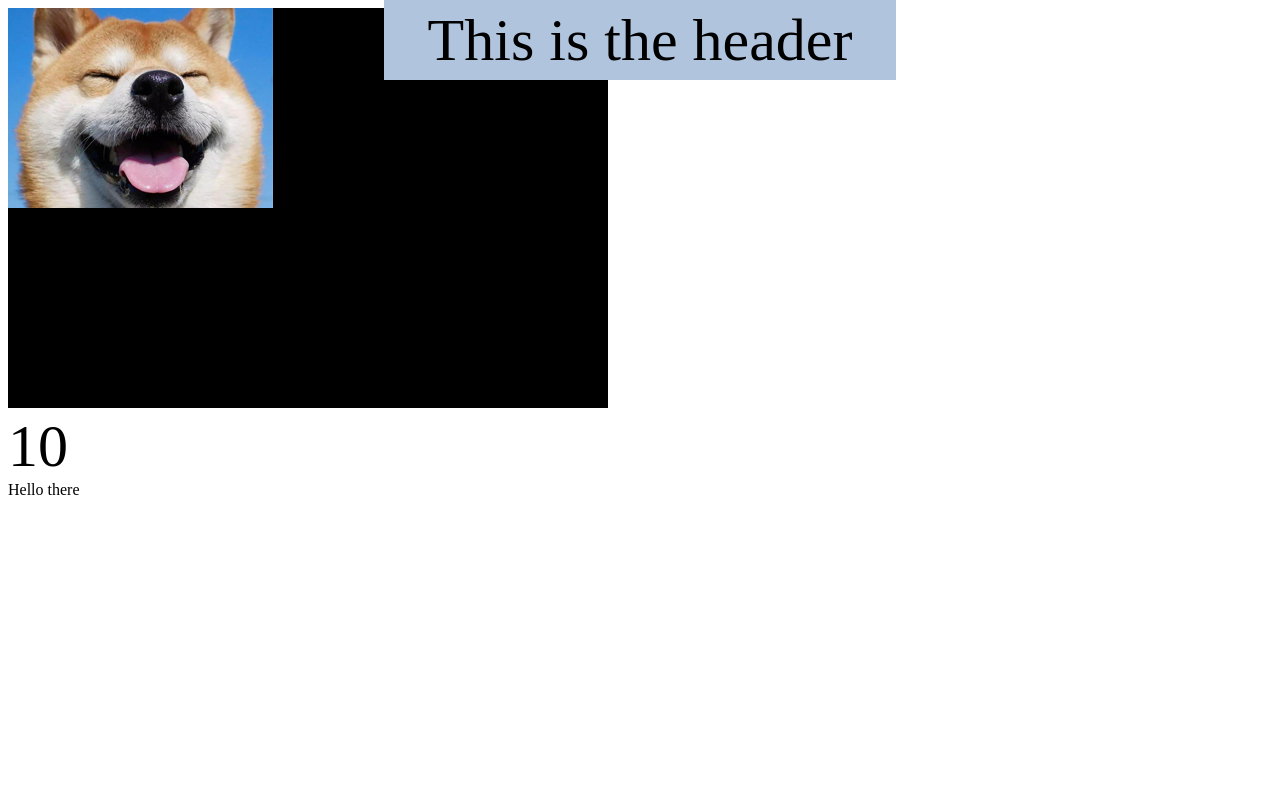
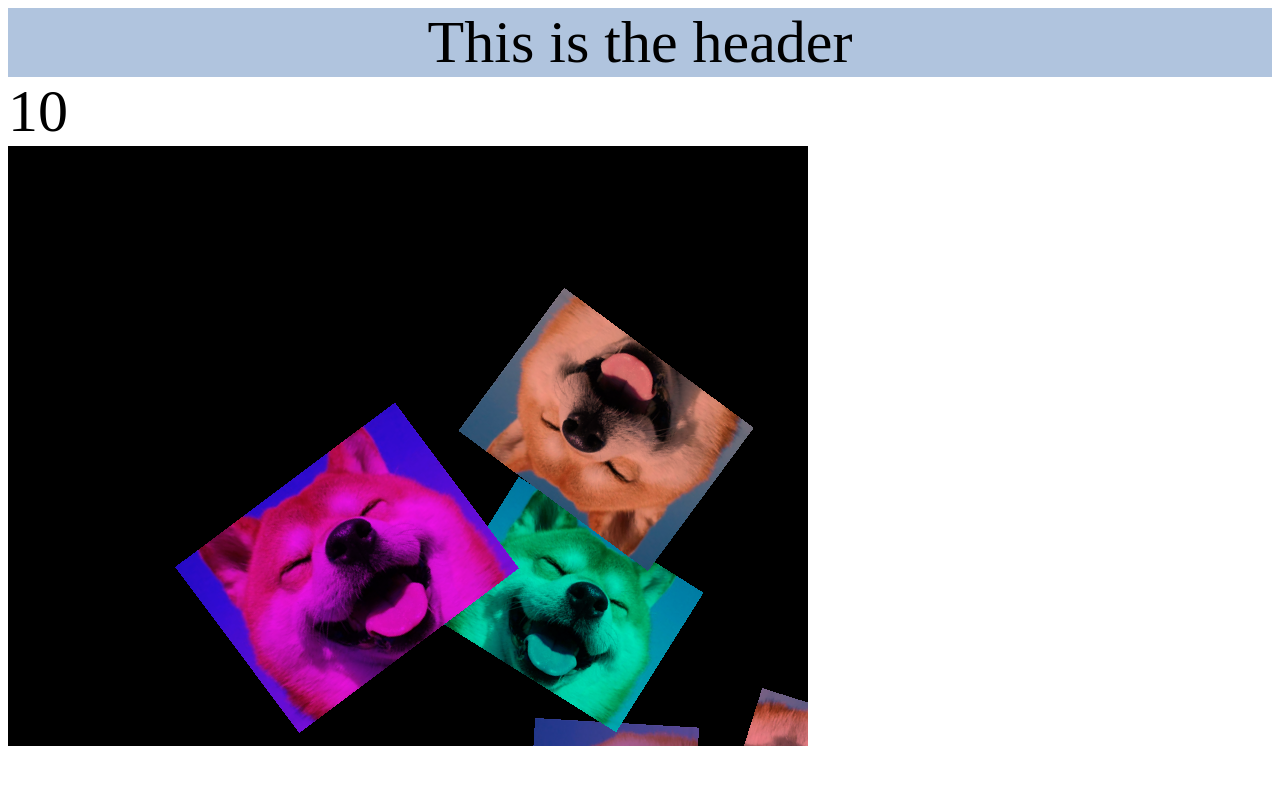
Before and after one commit to Melb-Uni/PL-Bluering, a Flask app: page / in a window 1280 px wide. Shown: the top 785 px of the page. Run offline with Flask 2, Linux system fonts and the light colour scheme; some libraries are stand-ins or nearby versions.

Commit message:
play with pixijs

```diff
--- a/prototypes/website_demo/static/css/index.css
+++ b/prototypes/website_demo/static/css/index.css
@@ -1,12 +1,10 @@
 .title{
-    position: absolute;
-    width: 40%;
+    position: relative;
+    width: 100%;
     height: 10%;
     top: 0;
-    left: 30%;
     background:lightsteelblue;
     font-size: 60px;
-
     display: flex;
     align-items: center;
     justify-content: center;
@@ -16,4 +14,5 @@
     height: 100%;
     font-size: 60px;
     align-items: center;
+    display: flex
 }
--- a/prototypes/website_demo/templates/index.html
+++ b/prototypes/website_demo/templates/index.html
@@ -13,12 +13,13 @@
 <body>
 <div id = "app">
     <div class="title">This is the header</div>
-    <div id="pixi" >  </div>
+
+    <div id="pixi" style="position: relative;display: flex">  </div>
+
     <div id="testValue" v-text="value">
         {{value}}
     </div>
 </div>
-Hello there
 <script>
 
     var vm = new Vue({
@@ -35,29 +36,100 @@ Hello there
             init_pixi() {
 
                 var that = this;
-                const app = new PIXI.Application({ width: that.v_appWi,
-                    height: that.v_appHi,antialias: true,transparent: false,
-                    resolution: 1});
-                document.getElementById("pixi").appendChild(app.view);
-                const loader = new PIXI.Loader();
-                loader.add("../static/images/dog.jpeg").load(setup);
+                // const app = new PIXI.Application({ width: that.v_appWi,
+                //     height: that.v_appHi,antialias: true,transparent: false,
+                //     resolution: 1});
+                //
+                // document.getElementById("pixi").appendChild(app.view);
+                //
+                // const loader = new PIXI.Loader();
+                // loader.add("../static/images/dog.jpeg").load(setup);
+                //
+                // function setup() {
+                //
+                //     let pic = new PIXI.Sprite(loader.resources["../static/images/dog.jpeg"].texture);
+                //
+                //     //Add the cat to the stage
+                //     app.stage.addChild(pic);
+                //
+                //     //If you ever need to, here's how you can clean out WebGL's GPU
+                //     //memory manually
+                //     /*
+                //     Object.keys(TextureCache).forEach(function(texture) {
+                //       TextureCache[texture].destroy(true);
+                //     });
+                //     */
+                // }
 
-                function setup() {
+                const app = new PIXI.Application();
+                document.body.appendChild(app.view);
 
+                const aliens = [];
 
-                    let pic = new PIXI.Sprite(loader.resources["../static/images/dog.jpeg"].texture);
+                const totalDudes = 5;
 
-                    //Add the cat to the stage
-                    app.stage.addChild(pic);
+                for (let i = 0; i < totalDudes; i++) {
+                    // create a new Sprite that uses the image name that we just generated as its source
+                    const dude = PIXI.Sprite.from('../static/images/dog.jpeg');
 
-                    //If you ever need to, here's how you can clean out WebGL's GPU
-                    //memory manually
-                    /*
-                    Object.keys(TextureCache).forEach(function(texture) {
-                      TextureCache[texture].destroy(true);
-                    });
-                    */
+                    // set the anchor point so the texture is centered on the sprite
+                    dude.anchor.set(0.5);
+
+                    // set a random scale for the dude - no point them all being the same size!
+                    dude.scale.set(0.8 + Math.random() * 0.3);
+
+                    // finally lets set the dude to be at a random position..
+                    dude.x = Math.random() * app.screen.width;
+                    dude.y = Math.random() * app.screen.height;
+
+                    dude.tint = Math.random() * 0xFFFFFF;
+
+                    // create some extra properties that will control movement :
+                    // create a random direction in radians. This is a number between 0 and PI*2 which is the equivalent of 0 - 360 degrees
+                    dude.direction = Math.random() * Math.PI * 2;
+
+                    // this number will be used to modify the direction of the dude over time
+                    dude.turningSpeed = Math.random() - 0.8;
+
+                    // create a random speed for the dude between 2 - 4
+                    dude.speed = 2 + Math.random() * 2;
+
+                    // finally we push the dude into the aliens array so it it can be easily accessed later
+                    aliens.push(dude);
+
+                    app.stage.addChild(dude);
                 }
+
+                // create a bounding box for the little dudes
+                const dudeBoundsPadding = 100;
+                const dudeBounds = new PIXI.Rectangle(-dudeBoundsPadding,
+                    -dudeBoundsPadding,
+                    app.screen.width + dudeBoundsPadding * 2,
+                    app.screen.height + dudeBoundsPadding * 2);
+
+                app.ticker.add(() => {
+                    // iterate through the dudes and update their position
+                    for (let i = 0; i < aliens.length; i++) {
+                        const dude = aliens[i];
+                        dude.direction += dude.turningSpeed * 0.01;
+                        dude.x += Math.sin(dude.direction) * dude.speed;
+                        dude.y += Math.cos(dude.direction) * dude.speed;
+                        dude.rotation = -dude.direction - Math.PI / 2;
+
+                        // wrap the dudes by testing their bounds...
+                        if (dude.x < dudeBounds.x) {
+                            dude.x += dudeBounds.width;
+                        } else if (dude.x > dudeBounds.x + dudeBounds.width) {
+                            dude.x -= dudeBounds.width;
+                        }
+
+                        if (dude.y < dudeBounds.y) {
+                            dude.y += dudeBounds.height;
+                        } else if (dude.y > dudeBounds.y + dudeBounds.height) {
+                            dude.y -= dudeBounds.height;
+                        }
+                    }
+                });
 
                 // app.renderer.view.style.border = "1px dashed black";
                 // app.renderer.backgroundColor = 0x061639;
```
